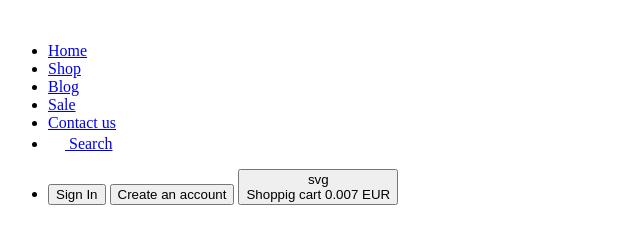
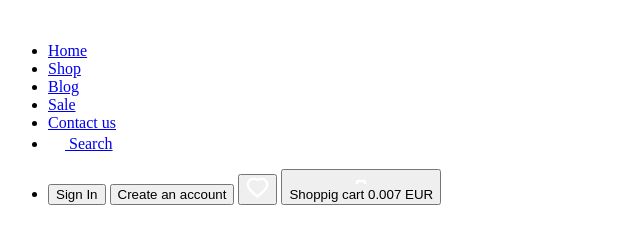
Before and after one commit to idiftech2010/ecommerceclass, a plain HTML site: page index.html in a window 1280 px wide. Shown: the whole page, without its empty margins (0-640 px from the left). Drawn offline with Linux system fonts and the light colour scheme.

Commit message:
feature/"Third child assignment done"

```diff
--- a/index.html
+++ b/index.html
@@ -51,7 +51,16 @@
                        <li>
                            <button>Sign In</button>
                            <button>Create an account</button>
-                           <button>svg
+                           <button>
+                            <svg width="23" height="22" viewBox="0 0 23 22" fill="none" xmlns="http://www.w3.org/2000/svg">
+                                <path d="M10.7096 18.9029L11.5 19.5949L12.2904 18.9029L13.5212 17.8254L13.5229 17.8239L13.561 17.7907C15.7089 15.9176 17.5897 14.2775 18.9222 12.7097C20.2744 11.1187 21.2 9.44687 21.2 7.49591C21.2 4.26214 18.5597 1.8 15.325 1.8C13.9256 1.8 12.5737 2.2769 11.5 3.08132C10.4263 2.2769 9.07441 1.8 7.675 1.8C4.44032 1.8 1.8 4.26214 1.8 7.49591C1.8 9.44687 2.7256 11.1187 4.07783 12.7097C5.41031 14.2774 7.29114 15.9176 9.43903 17.7907L9.47705 17.8239L9.4788 17.8254L10.7096 18.9029Z" stroke="white" stroke-width="2.4"/>
+                                </svg>
+                           </button>
+                           <button><svg width="12" height="5" viewBox="0 0 12 5" fill="none" xmlns="http://www.w3.org/2000/svg">
+                            <path d="M2 5V3C2 2.44772 2.44772 2 3 2H9C9.55228 2 10 2.44772 10 3V5" stroke="white" stroke-width="2.4"/>
+                            </svg>
+
+
                             <div>
                                 <span>Shoppig cart</span>
                                 <span>0.007 EUR</span>
```
